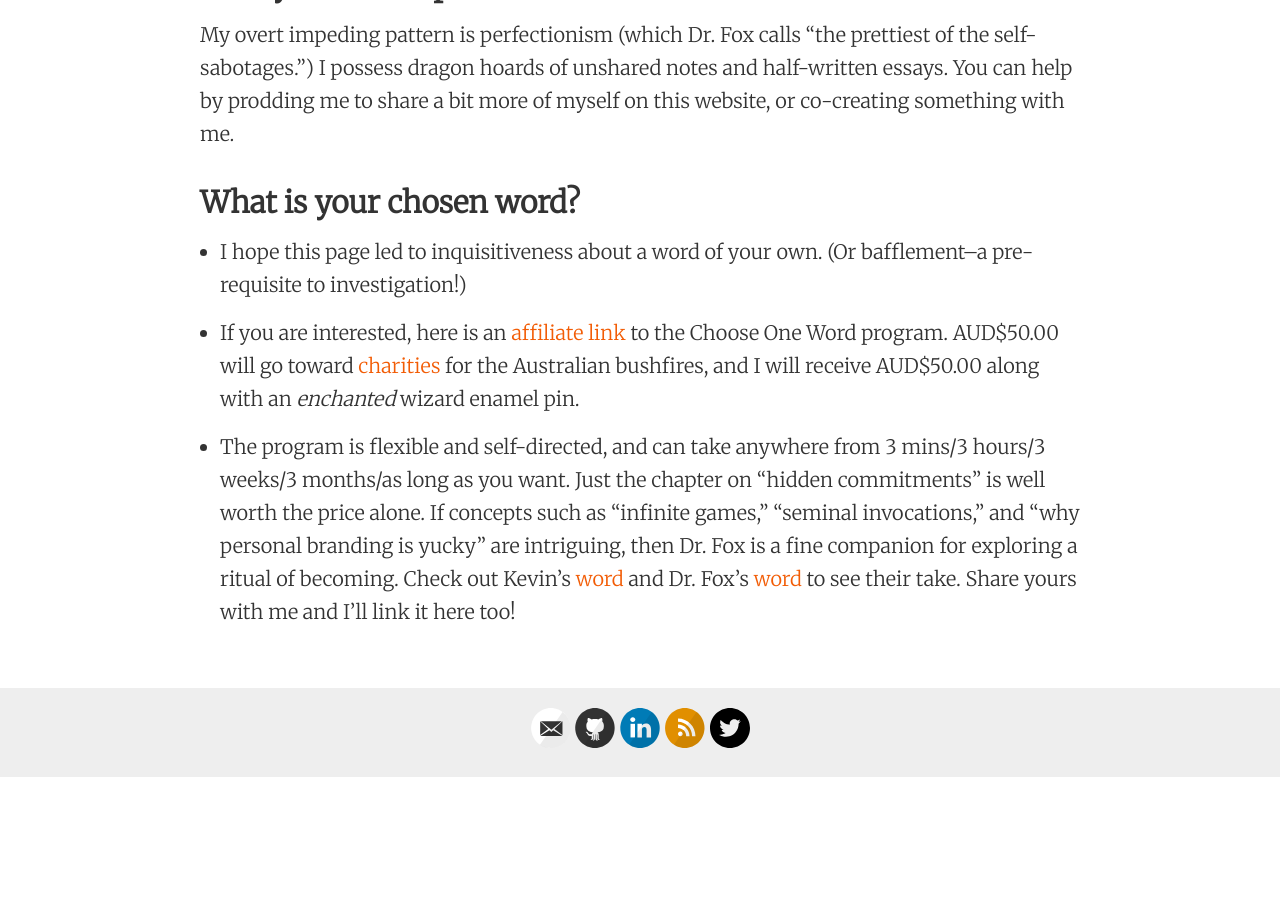
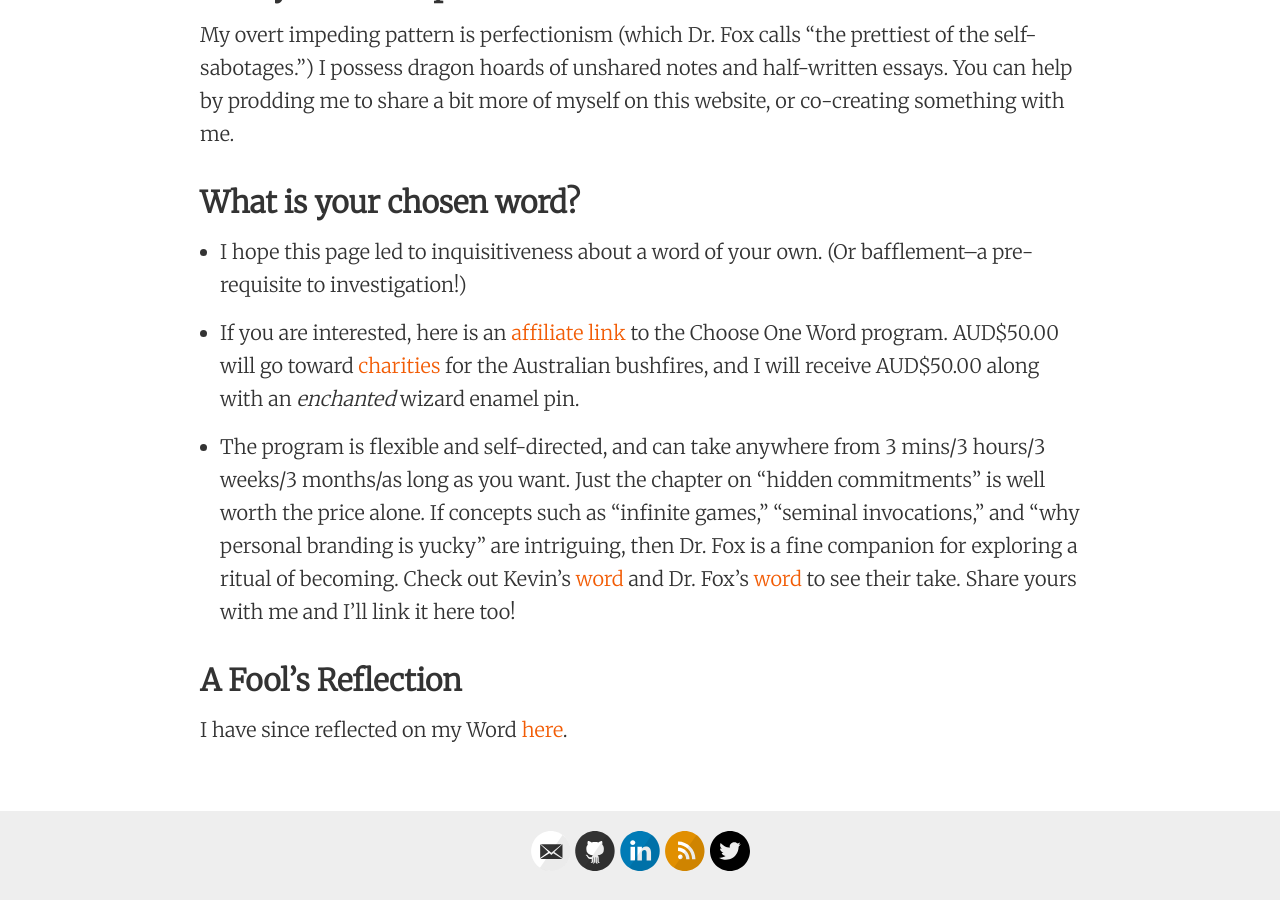
Before and after one commit to codestin/codestin.github.io, a Jekyll site: the page built from _pages/word.md, in a window 1280 px wide and 900 px high, scrolled down 3952 px. Built offline with Jekyll 4.4.1, drawn with Linux system fonts in a browser that asks for light colours; before the commit the page ends 4729 px from its top, so only the background shows below that.

Commit message:
added link to fool's reflection

```diff
--- a/_pages/word.md
+++ b/_pages/word.md
@@ -77,3 +77,6 @@ My overt impeding pattern is perfectionism (which Dr. Fox calls "the prettiest o
 - I hope this page led to inquisitiveness about a word of your own. (Or bafflement--a pre-requisite to investigation!)
 - If you are interested, here is an [affiliate link](https://learn.cleverness.com/word/vposj) to the Choose One Word program. AUD$50.00 will go toward [charities](https://cleverness.com/appeal) for the Australian bushfires, and I will receive AUD$50.00 along with an *enchanted* wizard enamel pin.
 - The program is flexible and self-directed, and can take anywhere from 3 mins/3 hours/3 weeks/3 months/as long as you want. Just the chapter on "hidden commitments" is well worth the price alone. If concepts such as "infinite games," "seminal invocations," and "why personal branding is yucky" are intriguing, then Dr. Fox is a fine companion for exploring a ritual of becoming. Check out Kevin's [word](https://www.kevinmcgillivray.net/word/) and Dr. Fox's [word](https://www.drjasonfox.com/word) to see their take. Share yours with me and I'll link it here too!
+
+# A Fool's Reflection
+I have since reflected on my Word [here](https://christinchong.com/A-Fools-Reflection-Hearth-Mastery/).
```
